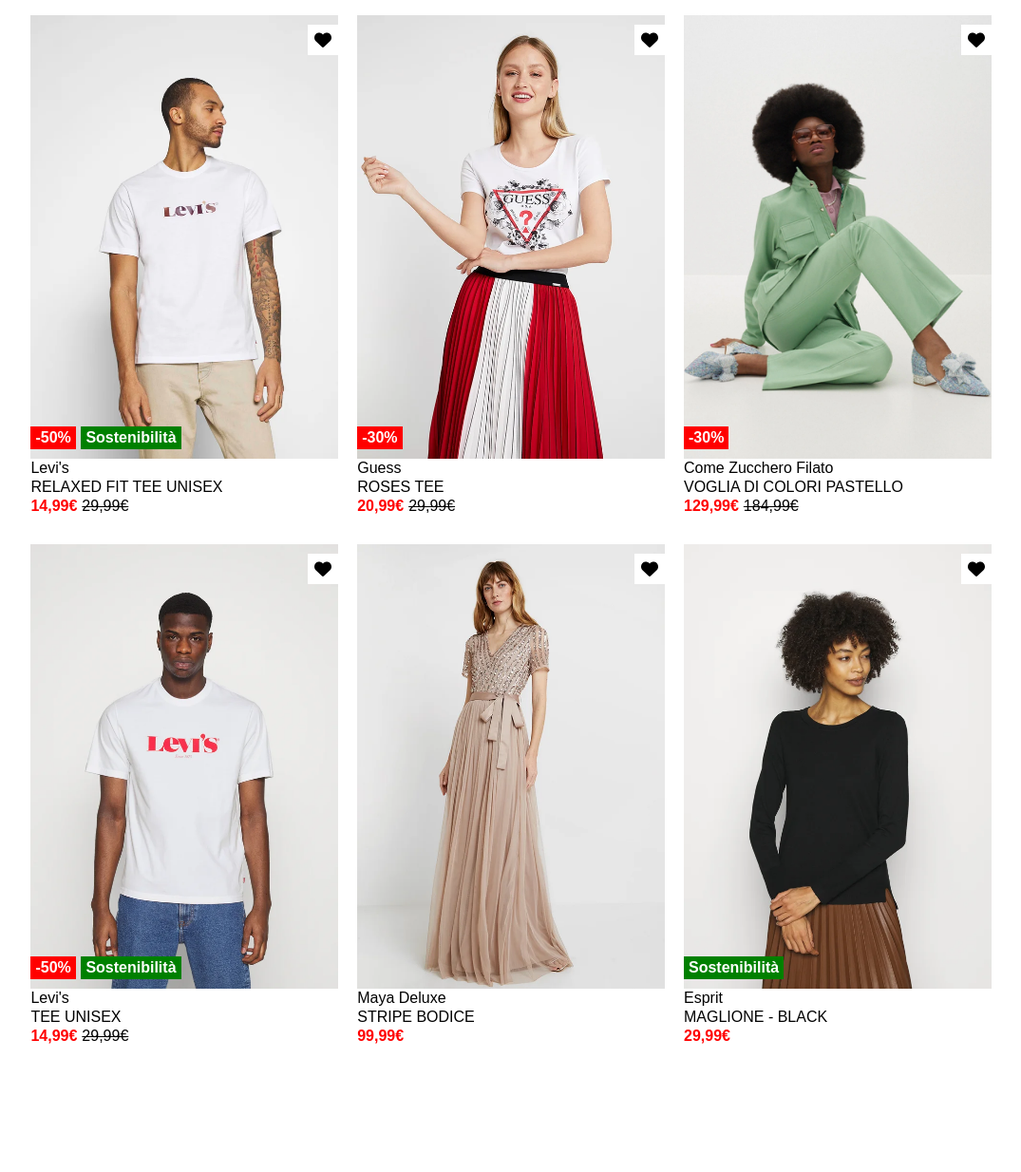
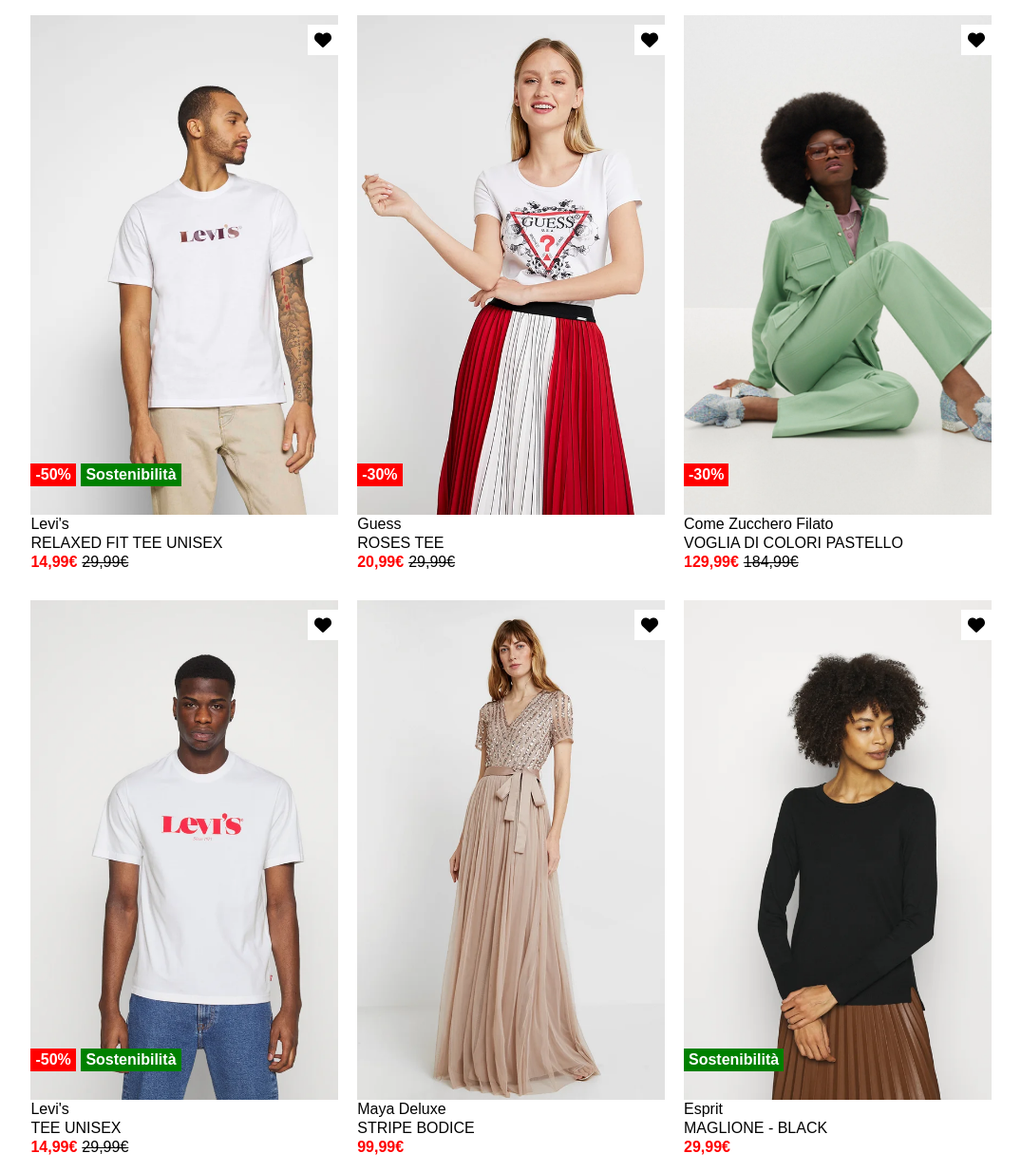
Before and after one commit to Giovanni-Greggio7/html-css-boolando, a plain HTML site: page index.html in a window 1280 px wide. Shown: the whole page at 95% size, without its empty margins (102-1177 px from the left). Before the commit the page ends 1117 px from the top, so only its background shows below. Drawn offline with Linux system fonts and the light colour scheme.

Commit message:
Add: hover for product images

```diff
--- a/css/reset.css
+++ b/css/reset.css
@@ -1,4 +1,4 @@
 img {
-    display: block;
+    /* display: block; */
     margin: 0;
 }
--- a/css/style.css
+++ b/css/style.css
@@ -19,8 +19,87 @@ main {
 }
 
 .card1 {
+    background-image: url('../images/img/1.webp');
+    height: 526px;
+    width: 100%;
+    background-size: cover;
+    transition: 0.5s ease-in-out;
     position: relative;
     margin: 0;
+}
+
+.card1:hover {
+    background-image: url("../images/img/1b.webp");
+}
+
+.card2 {
+    background-image: url('../images/img/2.webp');
+    height: 526px;
+    width: 100%;
+    background-size: cover;
+    transition: 0.5s ease-in-out;
+    position: relative;
+    margin: 0;
+}
+
+.card2:hover {
+    background-image: url("../images/img/2b.webp");
+}
+
+.card3 {
+    background-image: url('../images/img/3.webp');
+    height: 526px;
+    width: 100%;
+    background-size: cover;
+    transition: 0.5s ease-in-out;
+    position: relative;
+    margin: 0;
+}
+
+.card3:hover {
+    background-image: url("../images/img/3b.webp");
+}
+
+.card4 {
+    background-image: url('../images/img/4.webp');
+    height: 526px;
+    width: 100%;
+    background-size: cover;
+    transition: 0.5s ease-in-out;
+    position: relative;
+    margin: 0;
+}
+
+.card4:hover {
+    background-image: url("../images/img/4b.webp");
+}
+
+.card5 {
+    background-image: url('../images/img/5.webp');
+    height: 526px;
+    width: 100%;
+    background-size: cover;
+    transition: 0.5s ease-in-out;
+    position: relative;
+    margin: 0;
+}
+
+.card5:hover {
+    background-image: url("../images/img/5b.webp");
+}
+
+.card6 {
+    background-image: url('../images/img/6.webp');
+    height: 526px;
+    width: 100%;
+    background-size: cover;
+    transition: 0.5s ease-in-out;
+    position: relative;
+    margin: 0;
+}
+
+.card6:hover {
+    background-image: url("../images/img/6b.webp");
 }
 
 .card-icon svg{
@@ -43,7 +122,7 @@ main {
     font-weight: 600;
     position: absolute;
     left: 0;
-    bottom: 10px;
+    bottom: 30px;
     padding: 2px 5px;
 
 }
@@ -54,7 +133,7 @@ main {
     font-weight: 600;
     position: absolute;
     left: 53px;
-    bottom: 10px;
+    bottom: 30px;
     padding: 2px 5px;
 }
 
@@ -64,7 +143,7 @@ main {
     font-weight: 600;
     position: absolute;
     left: 0px;
-    bottom: 10px;
+    bottom: 30px;
     padding: 2px 5px;
 }
 
@@ -81,7 +160,6 @@ p {
 .price {
     display: flex;
     gap: 5px;
-
 }
 
 .offer {
@@ -92,5 +170,10 @@ p {
 .original {
     font-weight: 200;
     text-decoration: line-through;
+}
 
+.image-hover {
+    background-image: url('../images/img/1.webp');
+    background-size: cover;
+    transition: 0.5s ease-in-out;
 }
--- a/index.html
+++ b/index.html
@@ -44,9 +44,9 @@
                       <p class="sustain">Sostenibilità</p>
                   </div>
 
-                  <div>
+                  <!-- <div class="image-hover1">
                       <img src="./images/img/1.webp" width="100%" alt="">
-                  </div>
+                  </div> -->
 
               </figure>
               <div class="text">
@@ -60,7 +60,7 @@
            </div>
 
             <div class="card">
-               <figure class="card1">
+               <figure class="card2">
 
                    <div class="card-icon">
 
@@ -75,9 +75,9 @@
                        <p class="discount">-30%</p>
                    </div>
 
-                   <div>
+                   <!-- <div>
                        <img src="./images/img/2.webp" width="100%" alt="">
-                   </div>
+                   </div> -->
 
                </figure>
                <div class="text">
@@ -91,7 +91,7 @@
             </div>
 
             <div class="card">
-                <figure class="card1">
+                <figure class="card3">
 
                     <div class="card-icon">
 
@@ -106,9 +106,9 @@
                         <p class="discount">-30%</p>
                     </div>
 
-                    <div>
+                    <!-- <div>
                         <img src="./images/img/3.webp" width="100%" alt="">
-                    </div>
+                    </div> -->
 
                 </figure>
                 <div class="text">
@@ -124,7 +124,7 @@
 
         <section class="last-cards">
          <div class="card">
-            <figure class="card1">
+            <figure class="card4">
 
                 <div class="card-icon">
 
@@ -140,9 +140,9 @@
                      <p class="sustain">Sostenibilità</p>
                  </div>
 
-                 <div>
+                 <!-- <div>
                      <img src="./images/img/4.webp" width="100%" alt="">
-                 </div>
+                 </div> -->
 
             </figure>
              <div class="text">
@@ -156,7 +156,7 @@
          </div>
 
          <div class="card">
-             <figure class="card1">
+             <figure class="card5">
 
                  <div class="card-icon">
 
@@ -167,9 +167,9 @@
 
                  </div>
 
-                 <div>
+                 <!-- <div>
                       <img src="./images/img/5.webp" width="100%" alt="">
-                 </div>
+                 </div> -->
 
              </figure>
              <div class="text">
@@ -181,7 +181,7 @@
           </div>
 
           <div class="card">
-              <figure class="card1">
+              <figure class="card6">
 
                  <div class="card-icon">
 
@@ -196,9 +196,9 @@
                      <p class="sustain2">Sostenibilità</p>
                     </div>
 
-                 <div>
+                 <!-- <div>
                       <img src="./images/img/6.webp" width="100%" alt="">
-                 </div>
+                 </div> -->
 
                 </figure>
              <div class="text">
```
